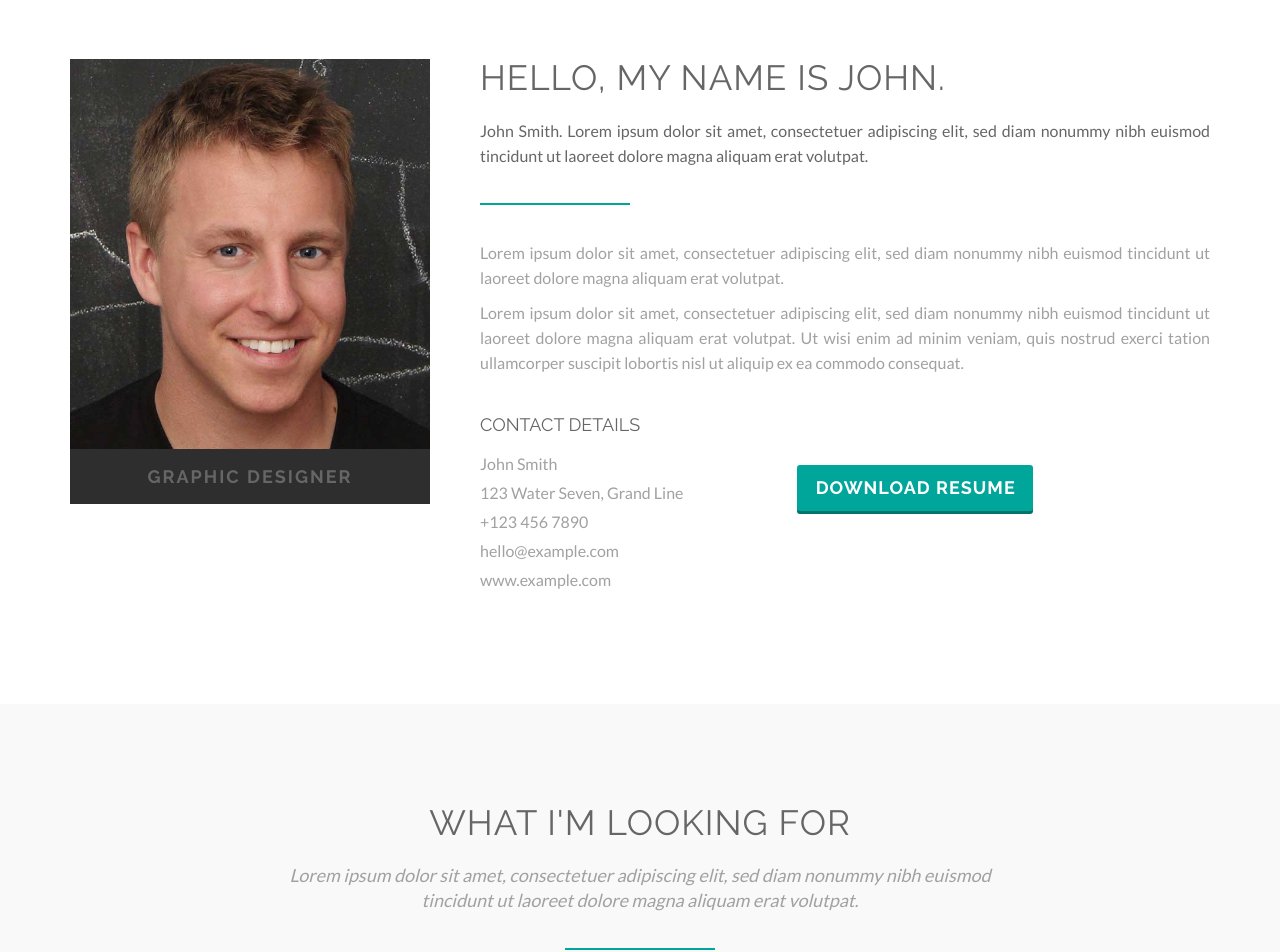
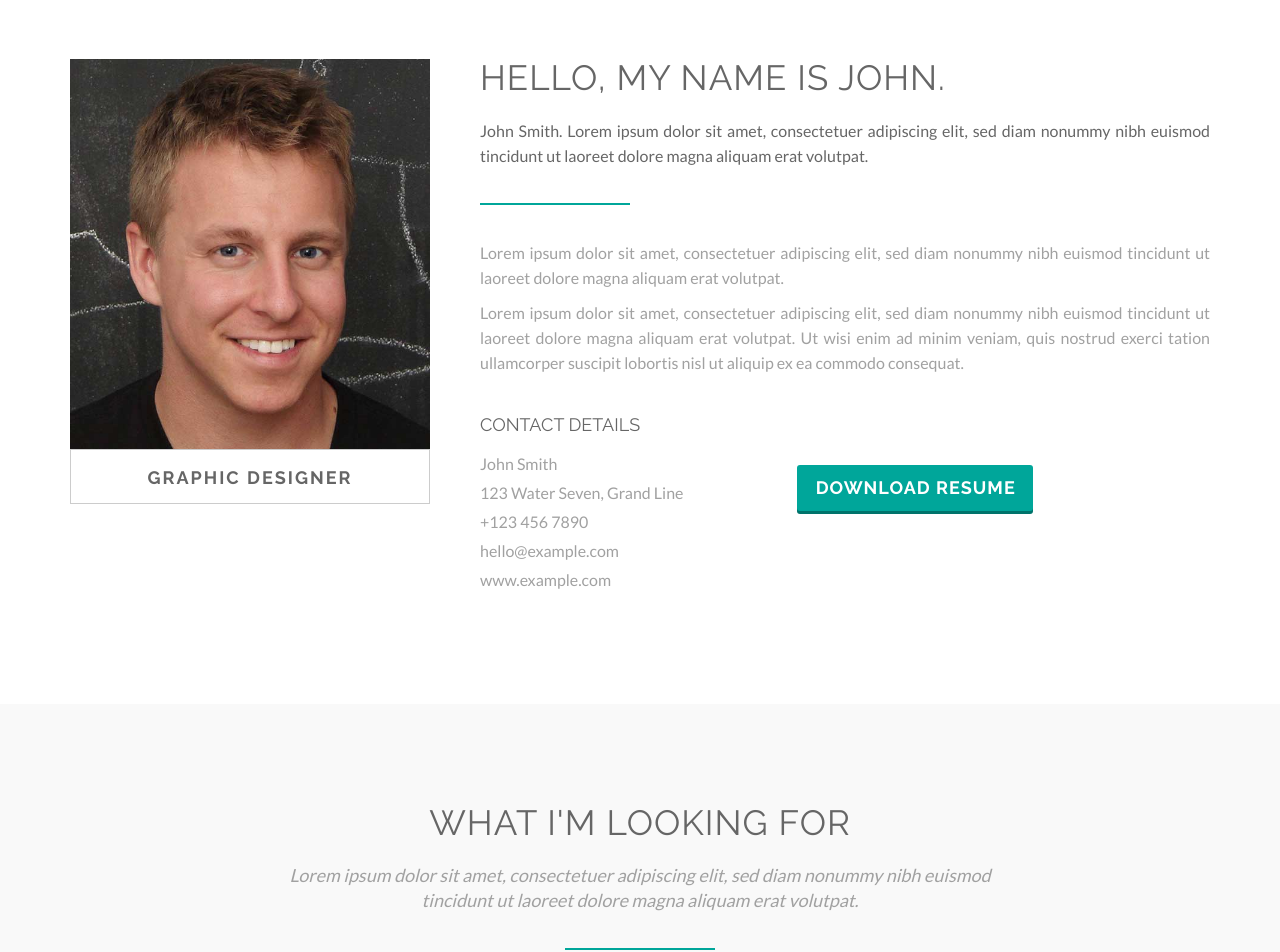
Before and after one commit to clearcareer/VincentRivera, a Jekyll site: the page built from index.html, in a window 1280 px wide. Shown: the part 942-1894 px from the top of the page. Built offline with Jekyll 4.4.1, drawn with Linux system fonts in a browser that asks for light colours; nearby versions of some CDN libraries; an icon font too large for the unit is left out; library files that are not in the unit come from our copies.

Commit message:
Fix Light Styles
Social Media Links Hover Fix
Fix Block Under Text Link

```diff
--- a/assets/css/colors/light.css
+++ b/assets/css/colors/light.css
@@ -35,6 +35,14 @@
 
 .navbar.navbar-fixed-top .navbar-nav > li.active > a:hover {
     background-color: #fff;
+}
+
+/* PROFILE SECTION LIGHT STYLES
+---------------------------------------*/
+
+#profile .pp-wrapper .profile-picture.style-two .title {
+    background-color: #fff;
+    border: 1px solid #ccc;
 }
 
 /* SKILLS SECTION LIGHT STYLES
@@ -108,3 +116,7 @@
 	background-color: #fff;
 	box-shadow: 0 3px 0 #f1f1f1;
 }
+
+footer.footer ul.social-icons>li>.item>a:hover {
+    color: #333;
+}
```
